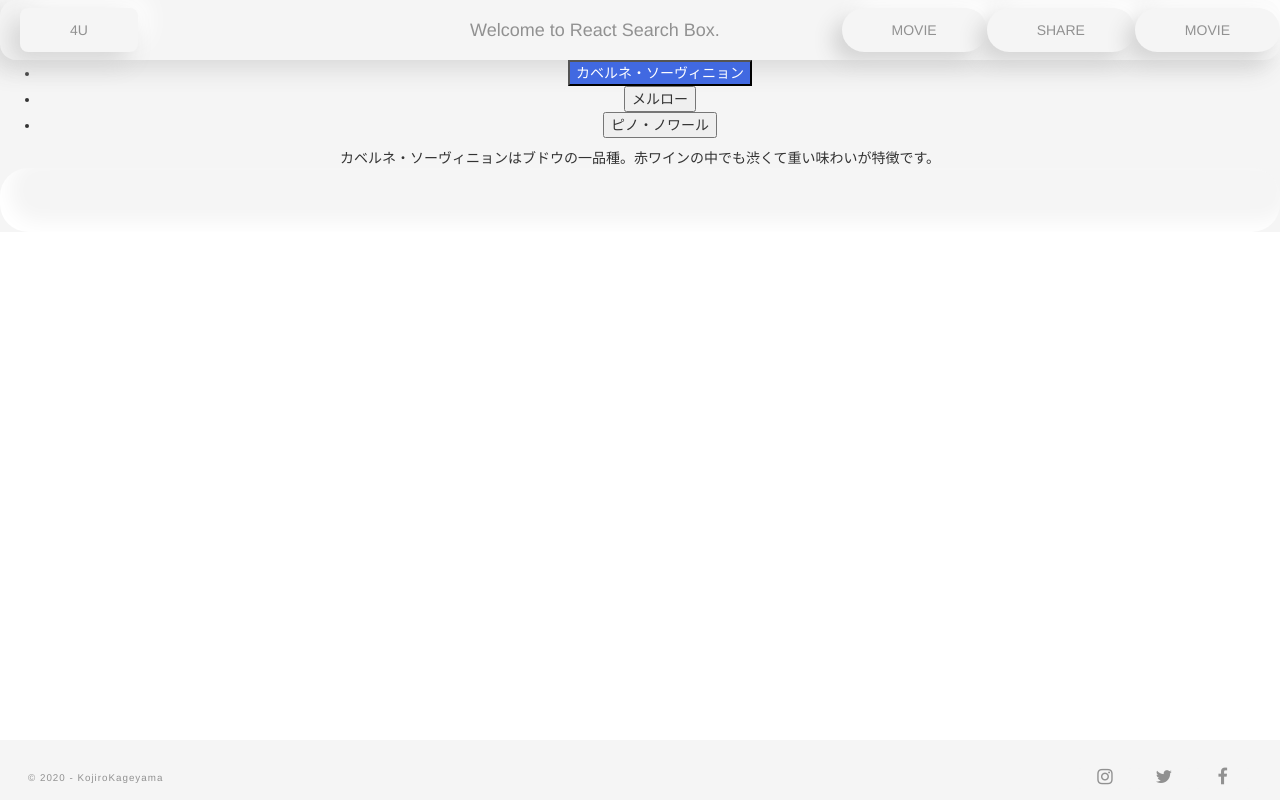
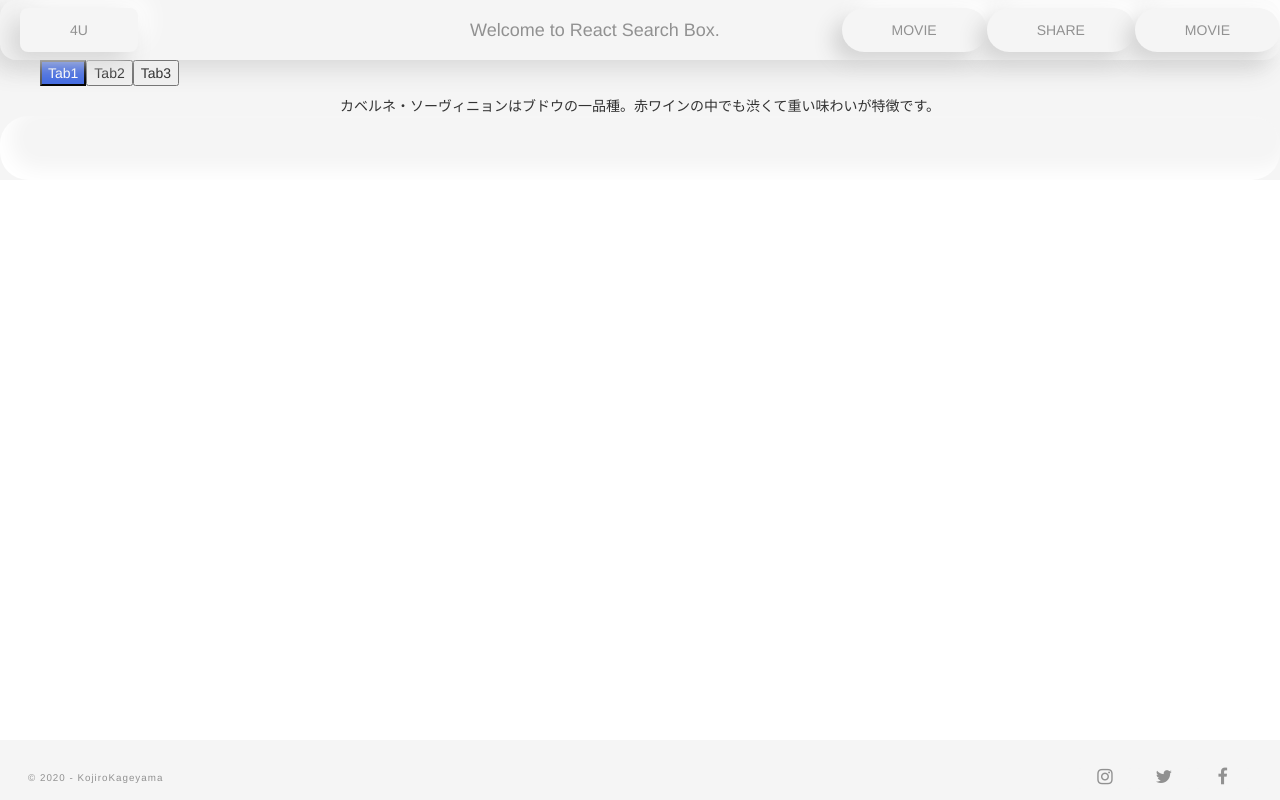
Before and after one commit to Kojiro-schatten/react-rails-video-demo, a React (Create React App) app in the folder front/: page /share in a window 1280 px wide. Built offline with nearby package versions, Linux system fonts and the light colour scheme.

Commit message:
made share dir for css style and implemented a small function into shareview.jsx with tabs

```diff
--- a/front/src/App.css
+++ b/front/src/App.css
@@ -73,17 +73,3 @@ a:hover {
 .video-item.item img {
   max-width: 180px;
 }
-
-/* UI制御のための指定 */
-[aria-hidden="true"] {
-  display: none;
-}
-
-[aria-hidden="false"] {
-  display: block;
-}
-
-[aria-selected="true"] {
-  background-color: royalblue;
-  color: white;
-}
--- a/front/src/Components/Share/ShareView.jsx
+++ b/front/src/Components/Share/ShareView.jsx
@@ -1,5 +1,5 @@
 import React, { useState, useCallback } from 'react'
-
+import { StyledShareView } from '../styles/Share/StyledShareView'
 
 const ShareView = () => {
   // ステートを定義
@@ -20,14 +20,14 @@ const ShareView = () => {
     });
   }, []);
   return (
-    <div>
+    <StyledShareView>
       <ul role="tablist">
         <li role="presentation">
           <button role="tab"
                   aria-controls="panel1"
                   aria-selected={state.tab === 'panel1'}
                   onClick={handleClick}>
-            カベルネ・ソーヴィニョン
+            Tab1
           </button>
         </li>
         <li role="presentation">
@@ -35,7 +35,7 @@ const ShareView = () => {
                   aria-controls="panel2"
                   aria-selected={state.tab === 'panel2'}
                   onClick={handleClick}>
-            メルロー
+            Tab2
           </button>
         </li>
         <li role="presentation">
@@ -43,7 +43,7 @@ const ShareView = () => {
                   aria-controls="panel3"
                   aria-selected={state.tab === 'panel3'}
                   onClick={handleClick}>
-            ピノ・ノワール
+            Tab3
           </button>
         </li>
       </ul>
@@ -62,7 +62,7 @@ const ShareView = () => {
            aria-hidden={state.tab !== 'panel3'}>
         ピノ・ノワールはブドウの一品種。カベルネ・ソーヴィニョンと対照的で比較的軽口な味わいです。
       </div>
-    </div>
+    </StyledShareView>
   )
 }
 
--- /dev/null
+++ b/front/src/Components/styles/Share/StyledShareView.jsx
@@ -0,0 +1,26 @@
+import styled from 'styled-components'
+
+export const StyledShareView = styled.div`
+
+[role="tablist"] {
+display: flex;
+
+}
+
+[role="presentation"] {
+  list-style:none;
+}
+
+[aria-hidden="true"] {
+  display: none;
+}
+
+[aria-hidden="false"] {
+  display: block;
+}
+
+[aria-selected="true"] {
+  background-color: royalblue;
+  color: white;
+}
+`;
```
